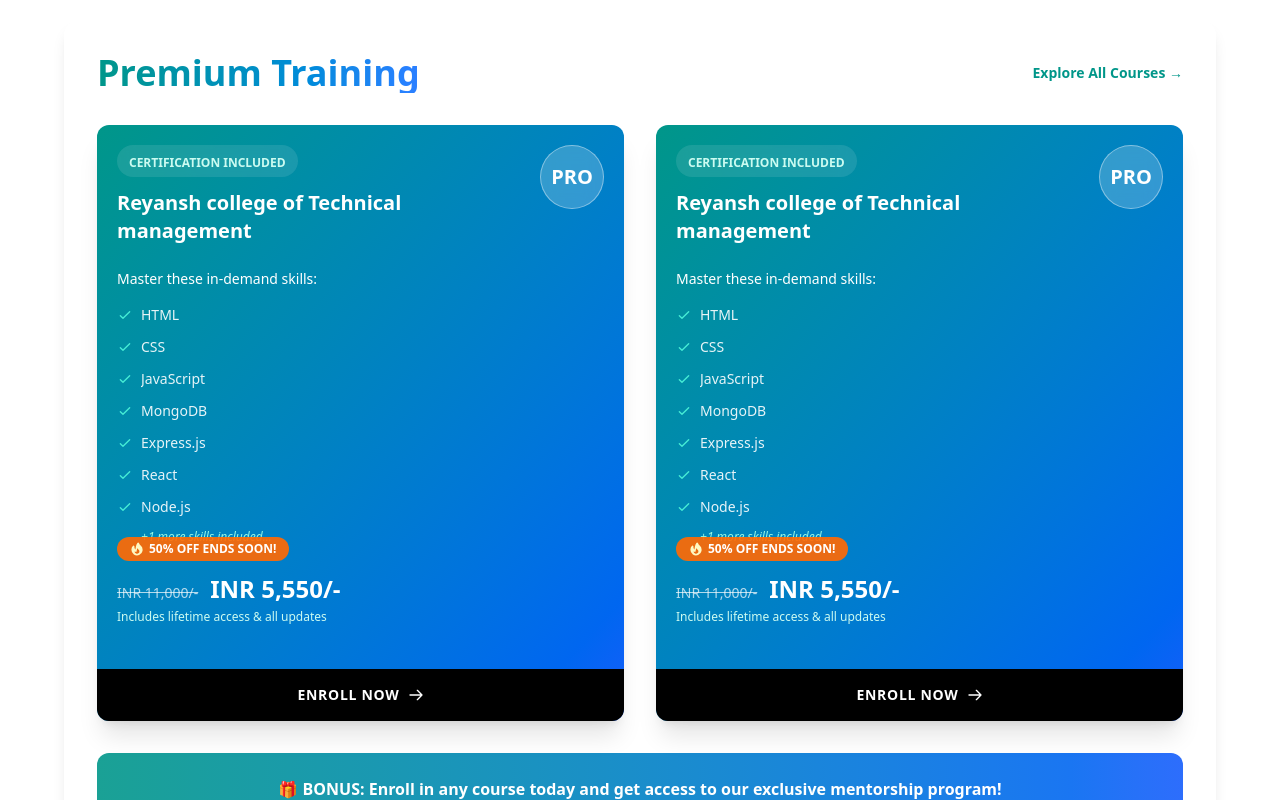
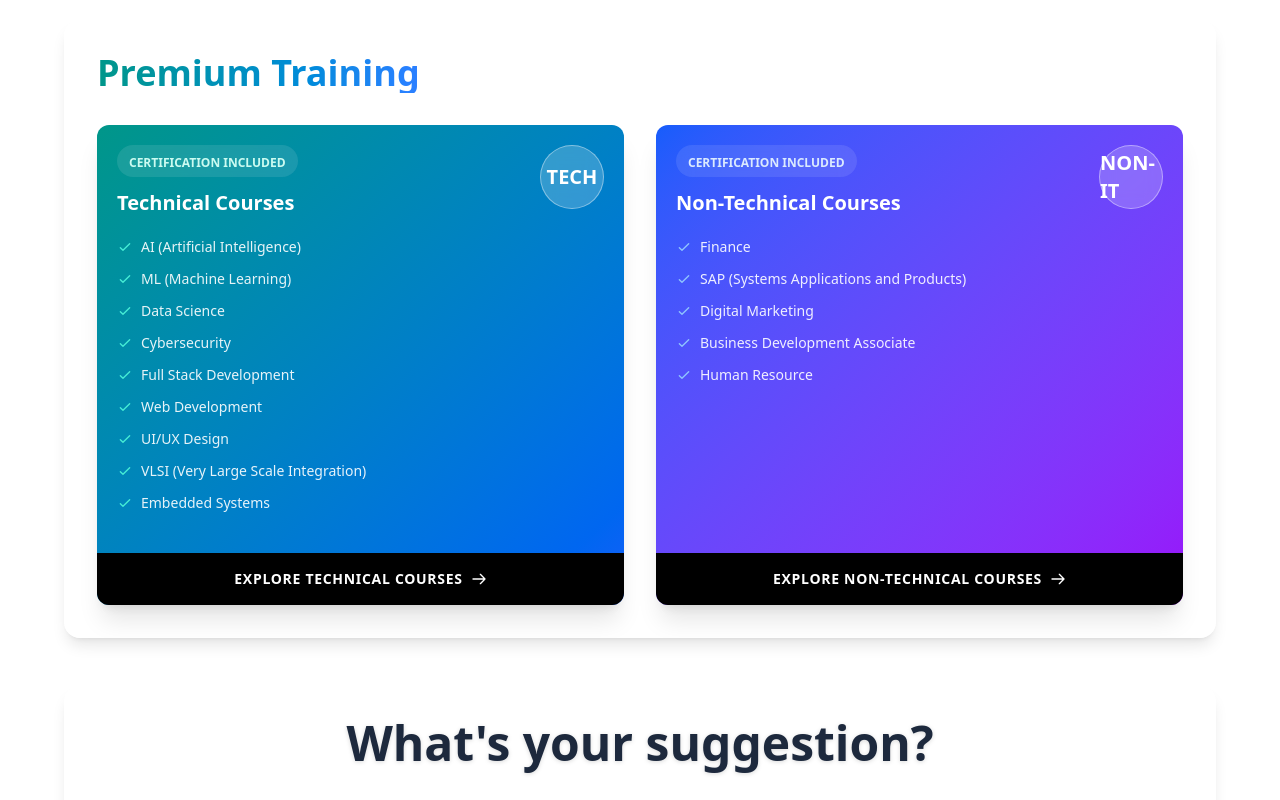
Before and after one commit to mismyst/nextsync, a Next.js app: page / in a window 1280 px wide. Shown: the part 1620-2420 px from the top of the page. Built offline with nearby package versions, Linux system fonts and the light colour scheme.

Commit message:
Update page.tsx

```diff
--- a/app/page.tsx
+++ b/app/page.tsx
@@ -208,72 +208,95 @@ const Page = function Page() {
               </div>
             </div>
           </div>
-     {/* Training cards section - modern, marketing-focused with taller design */}
+   {/* Training cards section with just two categories */}
 <div className="my-6 sm:my-8 md:my-12">
   <div className="mx-3 sm:mx-6 md:mx-12 lg:mx-16 p-4 sm:p-6 md:p-8 rounded-2xl bg-white/30 backdrop-blur-md shadow-lg border border-white/30">
     <div className="flex justify-between items-center mb-8">
       <h2 className="text-2xl sm:text-3xl md:text-4xl font-bold bg-gradient-to-r from-teal-600 to-blue-500 bg-clip-text text-transparent">Premium Training</h2>
-      <a href="#" className="text-teal-600 hover:text-teal-700 text-sm hidden md:block font-semibold">Explore All Courses →</a>
     </div>
 
     <div className="grid md:grid-cols-2 gap-8">
-      {trainingsData.map((training, index) => (
-        <div key={index} className="relative rounded-xl overflow-hidden shadow-xl transition-all duration-300 hover:shadow-2xl hover:-translate-y-1">
-          <div className={`bg-gradient-to-br from-teal-600 to-blue-600 p-5 pb-24 min-h-120`}>
-            {/* Premium badge */}
+      {/* Technical Card */}
+      <div className="relative rounded-xl overflow-hidden shadow-xl transition-all duration-300 hover:shadow-2xl hover:-translate-y-1">
+        <div className="bg-gradient-to-br from-teal-600 to-blue-600 p-5 pb-16 min-h-120">
+          {/* Badge */}
           <div className="absolute top-5 right-5">
             <div className="w-16 h-16 rounded-full bg-white/20 flex items-center justify-center backdrop-blur-sm border border-white/40">
-                <span className="text-white text-xl font-bold">PRO</span>
+              <span className="text-white text-xl font-bold">TECH</span>
             </div>
           </div>
 
-            {/* Content with improved spacing and layout */}
-            <div className="pr-20 pb-20">
+          <div className="pr-20 pb-4">
             <div className="mb-3 inline-block px-3 py-1 bg-white/10 rounded-full backdrop-blur-sm">
               <span className="text-xs font-bold text-teal-100">CERTIFICATION INCLUDED</span>
             </div>
 
-              <h3 className="text-xl font-bold text-white mb-5 line-clamp-2">{training.title}</h3>
+            <h3 className="text-xl font-bold text-white mb-5">Technical Courses</h3>
 
-              <div className="text-white/90 text-sm space-y-4 mt-6">
-                <p className="text-white font-medium">Master these in-demand skills:</p>
-                <ul className="grid grid-cols-1 gap-y-3 mt-4">
-                  {training.skills.slice(0, 7).map((skill, skillIndex) => (
-                    <li key={skillIndex} className="flex items-start text-sm">
+            <div className="text-white/90 text-sm space-y-4 mt-4">
+              <ul className="grid grid-cols-1 gap-y-3 mt-3">
+                <li className="flex items-start text-sm">
                   <svg className="w-4 h-4 text-teal-300 mr-2 mt-0.5 flex-shrink-0" fill="none" stroke="currentColor" viewBox="0 0 24 24" xmlns="http://www.w3.org/2000/svg">
                     <path strokeLinecap="round" strokeLinejoin="round" strokeWidth="2" d="M5 13l4 4L19 7"></path>
                   </svg>
-                      <span className="truncate">{skill}</span>
+                  <span>AI (Artificial Intelligence)</span>
                 </li>
-                  ))}
-                  {training.skills.length > 7 && (
-                    <li className="flex items-center text-xs pl-6">
-                      <span className="text-teal-200 italic">+{training.skills.length - 7} more skills included...</span>
+                <li className="flex items-start text-sm">
+                  <svg className="w-4 h-4 text-teal-300 mr-2 mt-0.5 flex-shrink-0" fill="none" stroke="currentColor" viewBox="0 0 24 24" xmlns="http://www.w3.org/2000/svg">
+                    <path strokeLinecap="round" strokeLinejoin="round" strokeWidth="2" d="M5 13l4 4L19 7"></path>
+                  </svg>
+                  <span>ML (Machine Learning)</span>
                 </li>
-                  )}
+                <li className="flex items-start text-sm">
+                  <svg className="w-4 h-4 text-teal-300 mr-2 mt-0.5 flex-shrink-0" fill="none" stroke="currentColor" viewBox="0 0 24 24" xmlns="http://www.w3.org/2000/svg">
+                    <path strokeLinecap="round" strokeLinejoin="round" strokeWidth="2" d="M5 13l4 4L19 7"></path>
+                  </svg>
+                  <span>Data Science</span>
+                </li>
+                <li className="flex items-start text-sm">
+                  <svg className="w-4 h-4 text-teal-300 mr-2 mt-0.5 flex-shrink-0" fill="none" stroke="currentColor" viewBox="0 0 24 24" xmlns="http://www.w3.org/2000/svg">
+                    <path strokeLinecap="round" strokeLinejoin="round" strokeWidth="2" d="M5 13l4 4L19 7"></path>
+                  </svg>
+                  <span>Cybersecurity</span>
+                </li>
+                <li className="flex items-start text-sm">
+                  <svg className="w-4 h-4 text-teal-300 mr-2 mt-0.5 flex-shrink-0" fill="none" stroke="currentColor" viewBox="0 0 24 24" xmlns="http://www.w3.org/2000/svg">
+                    <path strokeLinecap="round" strokeLinejoin="round" strokeWidth="2" d="M5 13l4 4L19 7"></path>
+                  </svg>
+                  <span>Full Stack Development</span>
+                </li>
+                <li className="flex items-start text-sm">
+                  <svg className="w-4 h-4 text-teal-300 mr-2 mt-0.5 flex-shrink-0" fill="none" stroke="currentColor" viewBox="0 0 24 24" xmlns="http://www.w3.org/2000/svg">
+                    <path strokeLinecap="round" strokeLinejoin="round" strokeWidth="2" d="M5 13l4 4L19 7"></path>
+                  </svg>
+                  <span>Web Development</span>
+                </li>
+                <li className="flex items-start text-sm">
+                  <svg className="w-4 h-4 text-teal-300 mr-2 mt-0.5 flex-shrink-0" fill="none" stroke="currentColor" viewBox="0 0 24 24" xmlns="http://www.w3.org/2000/svg">
+                    <path strokeLinecap="round" strokeLinejoin="round" strokeWidth="2" d="M5 13l4 4L19 7"></path>
+                  </svg>
+                  <span>UI/UX Design</span>
+                </li>
+                <li className="flex items-start text-sm">
+                  <svg className="w-4 h-4 text-teal-300 mr-2 mt-0.5 flex-shrink-0" fill="none" stroke="currentColor" viewBox="0 0 24 24" xmlns="http://www.w3.org/2000/svg">
+                    <path strokeLinecap="round" strokeLinejoin="round" strokeWidth="2" d="M5 13l4 4L19 7"></path>
+                  </svg>
+                  <span>VLSI (Very Large Scale Integration)</span>
+                </li>
+                <li className="flex items-start text-sm">
+                  <svg className="w-4 h-4 text-teal-300 mr-2 mt-0.5 flex-shrink-0" fill="none" stroke="currentColor" viewBox="0 0 24 24" xmlns="http://www.w3.org/2000/svg">
+                    <path strokeLinecap="round" strokeLinejoin="round" strokeWidth="2" d="M5 13l4 4L19 7"></path>
+                  </svg>
+                  <span>Embedded Systems</span>
+                </li>
               </ul>
             </div>
           </div>
 
-            {/* Enhanced price section with better marketing focus */}
-            <div className="absolute bottom-24 left-5">
-              <div className="inline-flex items-center px-3 py-1 bg-orange-500/90 rounded-full mb-3">
-                <svg className="w-4 h-4 text-yellow-100 mr-1" fill="currentColor" viewBox="0 0 20 20" xmlns="http://www.w3.org/2000/svg">
-                  <path fillRule="evenodd" d="M12.395 2.553a1 1 0 00-1.45-.385c-.345.23-.614.558-.822.88-.214.33-.403.713-.57 1.116-.334.804-.614 1.768-.84 2.734a31.365 31.365 0 00-.613 3.58 2.64 2.64 0 01-.945-1.067c-.328-.68-.398-1.534-.398-2.654A1 1 0 005.05 6.05 6.981 6.981 0 003 11a7 7 0 1011.95-4.95c-.592-.591-.98-.985-1.348-1.467-.363-.476-.724-1.063-1.207-2.03zM12.12 15.12A3 3 0 017 13s.879.5 2.5.5c0-1 .5-4 1.25-4.5.5 1 .786 1.293 1.371 1.879A2.99 2.99 0 0113 13a2.99 2.99 0 01-.879 2.121z" clipRule="evenodd"></path>
-                </svg>
-                <span className="text-xs font-bold text-white">50% OFF ENDS SOON!</span>
-              </div>
-              <div className="flex items-baseline">
-                <span className="line-through text-sm text-white/70 mr-3">INR 11,000/-</span>
-                <span className="text-2xl font-bold text-white">INR 5,550/-</span>
-              </div>
-              <p className="text-xs text-teal-100 mt-1">Includes lifetime access & all updates</p>
-            </div>
-
-            {/* Enhanced call-to-action button */}
+          {/* Call-to-action button */}
           <div className="absolute bottom-0 left-0 right-0">
             <button className="w-full py-4 bg-black text-white text-sm font-bold uppercase tracking-wider transition-all duration-300 hover:bg-teal-900 flex items-center justify-center">
-                <span>ENROLL NOW</span>
+              <span>EXPLORE TECHNICAL COURSES</span>
               <svg className="w-4 h-4 ml-2" fill="none" stroke="currentColor" viewBox="0 0 24 24" xmlns="http://www.w3.org/2000/svg">
                 <path strokeLinecap="round" strokeLinejoin="round" strokeWidth="2" d="M14 5l7 7m0 0l-7 7m7-7H3"></path>
               </svg>
@@ -281,12 +304,71 @@ const Page = function Page() {
           </div>
         </div>
       </div>
-      ))}
+
+      {/* Non-Technical Card */}
+      <div className="relative rounded-xl overflow-hidden shadow-xl transition-all duration-300 hover:shadow-2xl hover:-translate-y-1">
+        <div className="bg-gradient-to-br from-blue-600 to-purple-600 p-5 pb-16 min-h-120">
+          {/* Badge */}
+          <div className="absolute top-5 right-5">
+            <div className="w-16 h-16 rounded-full bg-white/20 flex items-center justify-center backdrop-blur-sm border border-white/40">
+              <span className="text-white text-xl font-bold">NON-IT</span>
+            </div>
           </div>
 
-    {/* Added bonus banner */}
-    <div className="mt-8 bg-gradient-to-r from-teal-600/90 to-blue-600/90 rounded-xl p-4 sm:p-6 text-white text-center">
-      <p className="font-bold">🎁 BONUS: Enroll in any course today and get access to our exclusive mentorship program!</p>
+          <div className="pr-20 pb-4">
+            <div className="mb-3 inline-block px-3 py-1 bg-white/10 rounded-full backdrop-blur-sm">
+              <span className="text-xs font-bold text-blue-100">CERTIFICATION INCLUDED</span>
+            </div>
+
+            <h3 className="text-xl font-bold text-white mb-5">Non-Technical Courses</h3>
+
+            <div className="text-white/90 text-sm space-y-4 mt-4">
+              <ul className="grid grid-cols-1 gap-y-3 mt-3">
+                <li className="flex items-start text-sm">
+                  <svg className="w-4 h-4 text-blue-300 mr-2 mt-0.5 flex-shrink-0" fill="none" stroke="currentColor" viewBox="0 0 24 24" xmlns="http://www.w3.org/2000/svg">
+                    <path strokeLinecap="round" strokeLinejoin="round" strokeWidth="2" d="M5 13l4 4L19 7"></path>
+                  </svg>
+                  <span>Finance</span>
+                </li>
+                <li className="flex items-start text-sm">
+                  <svg className="w-4 h-4 text-blue-300 mr-2 mt-0.5 flex-shrink-0" fill="none" stroke="currentColor" viewBox="0 0 24 24" xmlns="http://www.w3.org/2000/svg">
+                    <path strokeLinecap="round" strokeLinejoin="round" strokeWidth="2" d="M5 13l4 4L19 7"></path>
+                  </svg>
+                  <span>SAP (Systems Applications and Products)</span>
+                </li>
+                <li className="flex items-start text-sm">
+                  <svg className="w-4 h-4 text-blue-300 mr-2 mt-0.5 flex-shrink-0" fill="none" stroke="currentColor" viewBox="0 0 24 24" xmlns="http://www.w3.org/2000/svg">
+                    <path strokeLinecap="round" strokeLinejoin="round" strokeWidth="2" d="M5 13l4 4L19 7"></path>
+                  </svg>
+                  <span>Digital Marketing</span>
+                </li>
+                <li className="flex items-start text-sm">
+                  <svg className="w-4 h-4 text-blue-300 mr-2 mt-0.5 flex-shrink-0" fill="none" stroke="currentColor" viewBox="0 0 24 24" xmlns="http://www.w3.org/2000/svg">
+                    <path strokeLinecap="round" strokeLinejoin="round" strokeWidth="2" d="M5 13l4 4L19 7"></path>
+                  </svg>
+                  <span>Business Development Associate</span>
+                </li>
+                <li className="flex items-start text-sm">
+                  <svg className="w-4 h-4 text-blue-300 mr-2 mt-0.5 flex-shrink-0" fill="none" stroke="currentColor" viewBox="0 0 24 24" xmlns="http://www.w3.org/2000/svg">
+                    <path strokeLinecap="round" strokeLinejoin="round" strokeWidth="2" d="M5 13l4 4L19 7"></path>
+                  </svg>
+                  <span>Human Resource</span>
+                </li>
+              </ul>
+            </div>
+          </div>
+
+          {/* Call-to-action button */}
+          <div className="absolute bottom-0 left-0 right-0">
+            <button className="w-full py-4 bg-black text-white text-sm font-bold uppercase tracking-wider transition-all duration-300 hover:bg-purple-900 flex items-center justify-center">
+              <span>EXPLORE NON-TECHNICAL COURSES</span>
+              <svg className="w-4 h-4 ml-2" fill="none" stroke="currentColor" viewBox="0 0 24 24" xmlns="http://www.w3.org/2000/svg">
+                <path strokeLinecap="round" strokeLinejoin="round" strokeWidth="2" d="M14 5l7 7m0 0l-7 7m7-7H3"></path>
+              </svg>
+            </button>
+          </div>
+        </div>
+      </div>
     </div>
   </div>
 </div>
```
Lines whose indentation alone changed are shown as unchanged.
